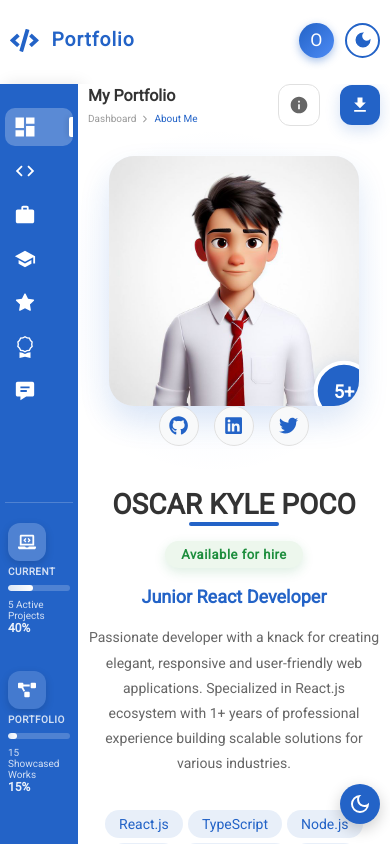
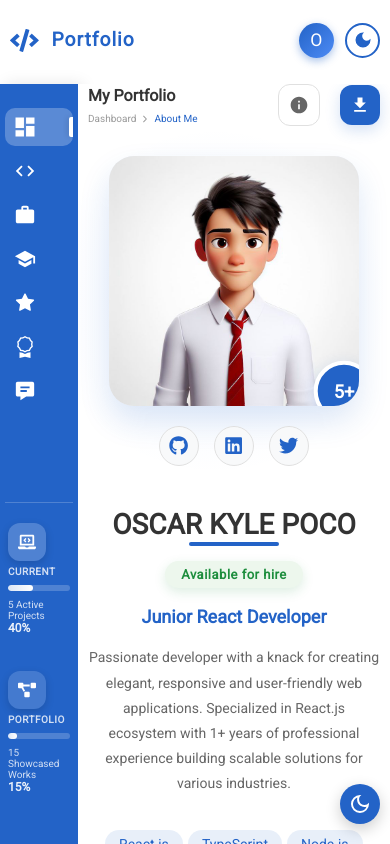
Before and after one commit to Oscarpoco/oscar-poco, a React (Vite) app: page / in a window 390 px wide. Built offline with nearby package versions, Linux system fonts and the light colour scheme.

Commit message:
I have added space in between the profile picture

```diff
--- a/src/pages/styles/About.css
+++ b/src/pages/styles/About.css
@@ -892,7 +892,7 @@ body {
         display: flex;
         flex-direction: column;
         align-items: center;
-        gap: 0px;
+        gap: 10pxpx;
     }
 
     .profile-image {
```
